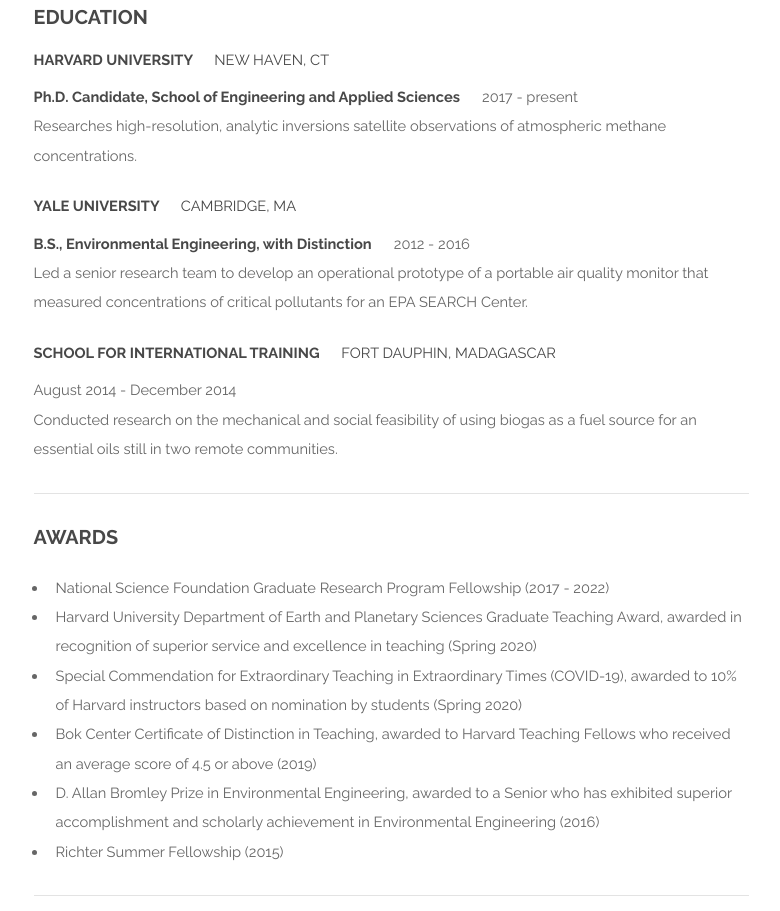
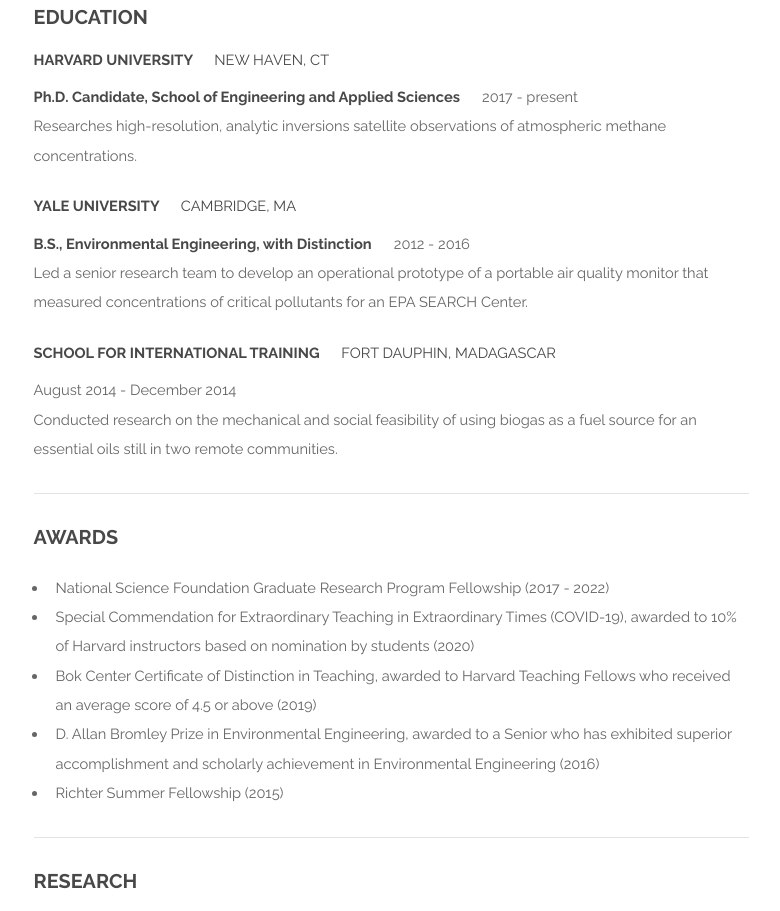
Before and after one commit to hannahnesser/hannahnesser.github.io, a plain HTML site: page cv.html in a window 1280 px wide. Shown: the part 257-1168 px from the top of the page, without its empty margins (249-1029 px from the left). Drawn offline with Linux system fonts and the light colour scheme.

Commit message:
Revert "Updated CV"
This reverts commit 259f3bfeaac41c8b5f520fc061b466d4d56de313.

```diff
--- a/cv.html
+++ b/cv.html
@@ -62,8 +62,7 @@
 
             <ul>
               <li>National Science Foundation Graduate Research Program Fellowship (2017 - 2022)</li>
-              <li>Harvard University Department of Earth and Planetary Sciences Graduate Teaching Award, awarded in recognition of superior service and excellence in teaching (Spring 2020)</li>
-              <li>Special Commendation for Extraordinary Teaching in Extraordinary Times (COVID-19), awarded to 10% of Harvard instructors based on nomination by students (Spring 2020)</li>
+              <li>Special Commendation for Extraordinary Teaching in Extraordinary Times (COVID-19), awarded to 10% of Harvard instructors based on nomination by students (2020)</li>
               <li>Bok Center Certificate of Distinction in Teaching, awarded to Harvard Teaching Fellows who received an average score of 4.5 or above (2019)</li>
               <li>D. Allan Bromley Prize in Environmental Engineering, awarded to a Senior who has exhibited superior accomplishment and scholarly achievement in Environmental Engineering (2016)</li>
               <li>Richter Summer Fellowship (2015)</li>
```
Also changed, not shown: about.html (+1 -1 lines), 1 other file.
